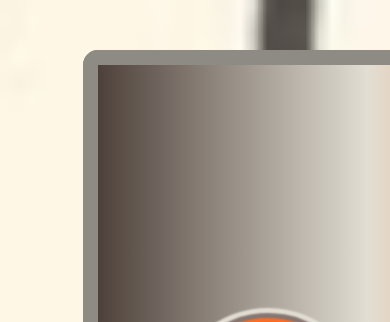
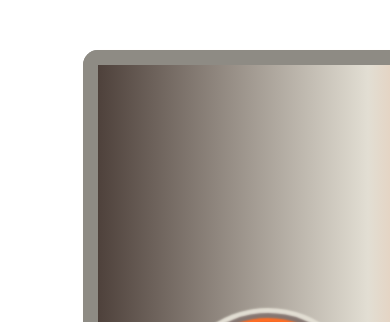
Before and after one commit to OlgaEvfs/OlgaEvfs.github.io, a plain HTML site: page CSS3_effects/index.html in a window 390 px wide. Shown: the top 322 px of the page. Drawn offline with Linux system fonts and the light colour scheme.

Commit message:
Updated Styles

```diff
--- a/CSS3_effects/index.css
+++ b/CSS3_effects/index.css
@@ -255,7 +255,7 @@ details {
 }
 @media (max-width: 768px) {
     body {
-        background-size: cover;        /* фон растягивается на весь экран */
+        background-size: contain;        /* фон растягивается на весь экран */
         background-attachment: scroll; /* фиксированный фон на мобильных устройствах плохо работает */
         background-position: center;   /* центрируем картинку */
     }
```
